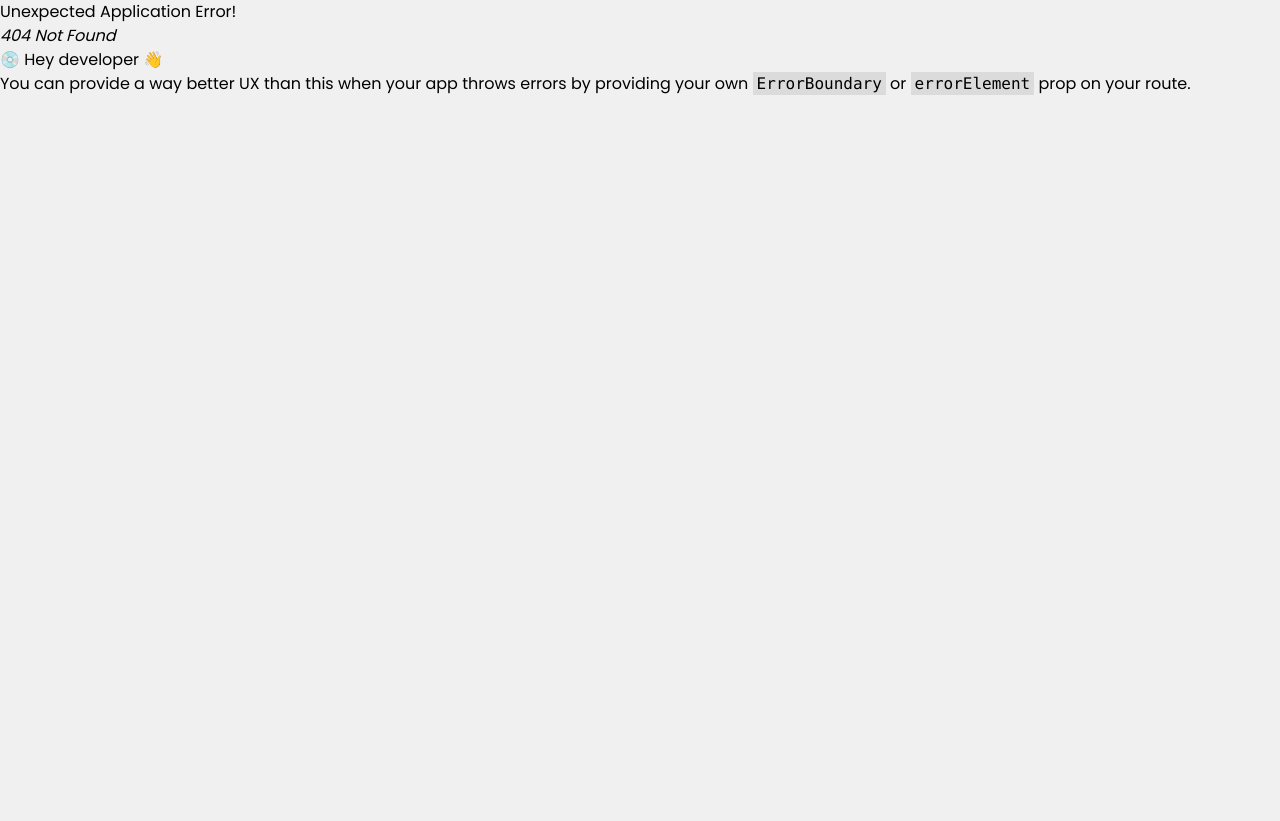
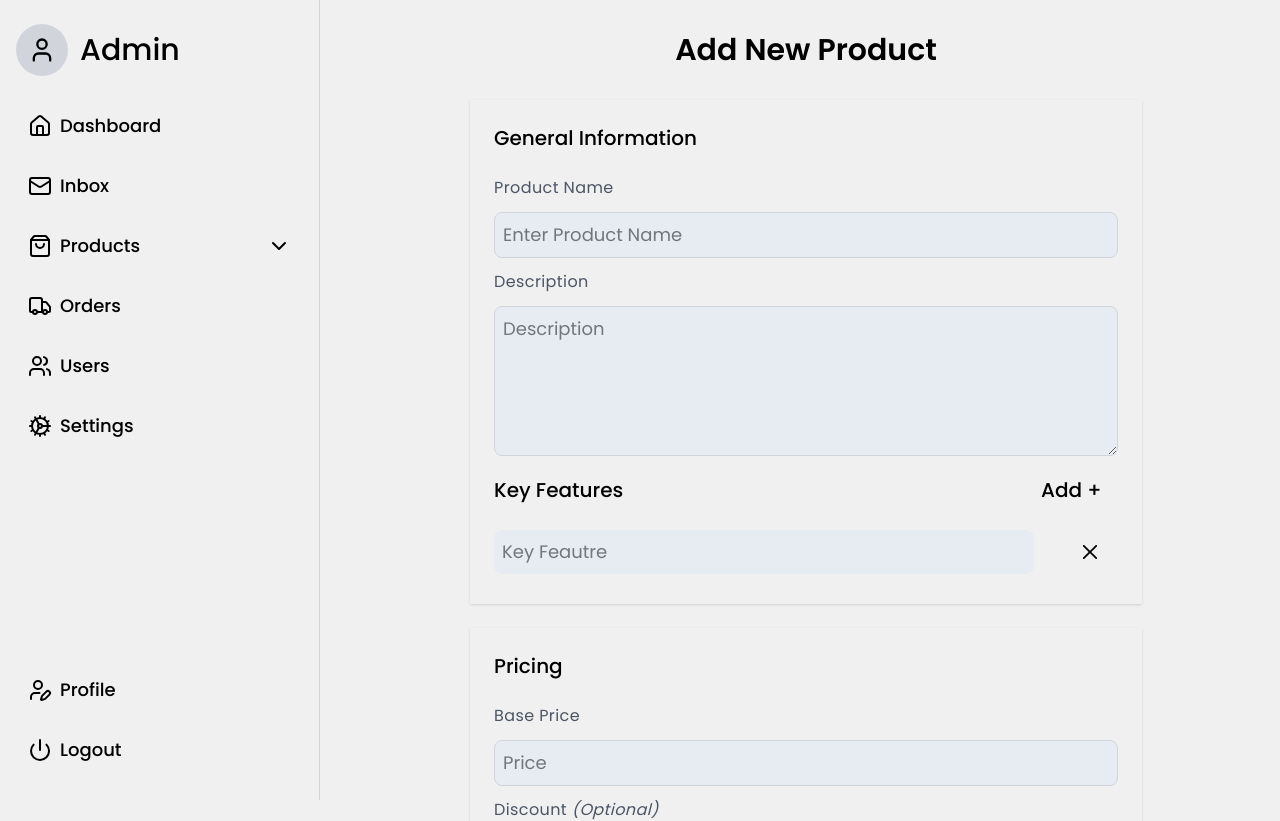
Before and after one commit to Manpreet055/Stitche_E_Commerce_Project, a React (Vite) app in the folder Day_07_Admin_panel_project/: page /product/add in a window 1280 px wide. Before the commit this address had no page. Shown: the top 821 px of the page. Before the commit the page ends 800 px from the top, so only its background shows below. Built offline with nearby package versions, Linux system fonts and the light colour scheme.

Commit message:
darkMode ,fixed dropDown and rsponsivenss .
give DarkMode Functionality , fixed dropdown Issuses of animations etc.

```diff
--- a/Day_07_Admin_panel_project/src/App.jsx
+++ b/Day_07_Admin_panel_project/src/App.jsx
@@ -7,7 +7,7 @@ function App() {
     <div>
       <div className="flex w-full ">
         <MainMenu />
-        <main className={`w-full mt-12 lg:mt-0 lg:ml-80 pl-5`}>
+        <main className={`scrollbar-hidden w-full mt-10 lg:mt-0 lg:ml-80 px-2 lg:pl-5`}>
           <Outlet></Outlet>
         </main>
       </div>
--- a/Day_07_Admin_panel_project/src/Components/Form/Form.jsx
+++ b/Day_07_Admin_panel_project/src/Components/Form/Form.jsx
@@ -49,10 +49,10 @@ const Form = () => {
         action=""
         method="POST"
         onSubmit={handleSubmit(onsubmit)}
-        className=" rounded-3xl flex gap-y-6 justify-evenly h-full flex-wrap w-full p-6 bg-[#f8f8f8]"
+        className=" rounded-3xl flex gap-y-6 justify-evenly h-full flex-wrap w-full"
       >
         {/* This is the first container which includes fields like title,description,price,Inventory etc. */}
-        <div className="flex-col gap-6 flex max-w-2xl">
+        <div className="flex-col gap-6 flex w-full max-w-2xl">
           {/* This is the Genral Infomation Section which contains title and description,keyfeatures of the prodict .. */}
           <div className="input-section">
             <h3 className="title">General Information</h3>
--- a/Day_07_Admin_panel_project/src/Components/Form/Images.jsx
+++ b/Day_07_Admin_panel_project/src/Components/Form/Images.jsx
@@ -28,7 +28,7 @@ const Images = ({ imgs, thumbnails }) => {
         <div className="w-full gap-4 flex flex-wrap  p-4">
           {images.map((file, index) => (
             <div
-              className="border border-gray-300 w-fit max-w-[150px] rounded"
+              className="border border-gray-300 w-fit max-w-[90px] max-h-[90px] lg:max-h-[150px]  lg:max-w-[150px]"
               key={index}
             >
               <img src={file} className="w-full h-full" alt="" />
@@ -58,7 +58,7 @@ const Images = ({ imgs, thumbnails }) => {
         <div className="w-full gap-4 flex flex-wrap  p-4">
           {thumbnail.map((file, index) => (
             <div
-              className="border border-gray-300 w-fit max-w-[150px] rounded"
+              className="border border-gray-300 w-fit max-w-[90px] max-h-[90px] lg:max-h-[150px]  lg:max-w-[150px]"
               key={index}
             >
               <img src={file} className="w-full h-full" alt="" />
--- /dev/null
+++ b/Day_07_Admin_panel_project/src/Components/Settings/DarkMode.jsx
@@ -0,0 +1,39 @@
+import { useState, useEffect } from "react";
+import Dropdown from "../Sidebar/Dropdown";
+import { Sun, Moon, MonitorCog } from "lucide-react";
+
+const DarkMode = () => {
+  const [theme, setTheme] = useState(
+    () => localStorage.getItem("themepreference") || "default-theme"
+  );
+  useEffect(() => {
+    document.body.classList.remove("dark", "default-theme", "light");
+    document.body.classList.add(theme);
+    localStorage.setItem("themepreference", theme);
+  }, [theme]);
+
+  return (
+    <div className="w-full flex justify-center">
+      <Dropdown buttonName="Set Dark/Light Mode" textSize="text-xl font-medium">
+       <div className="flex flex-col justify-evenly w-full h-48 rounded-2xl px-4 text-xl">
+         <button className="flex gap-4" onClick={() => setTheme("default-theme")}>
+          <MonitorCog />
+          System Preference
+        </button>
+
+        <button className="flex gap-4" onClick={() => setTheme("dark")}>
+          <Moon />
+          Dark
+        </button>
+
+        <button className="flex gap-4" onClick={() => setTheme("light")}>
+          <Sun />
+          Light
+        </button>
+       </div>
+      </Dropdown>
+    </div>
+  );
+};
+
+export default DarkMode;
--- /dev/null
+++ b/Day_07_Admin_panel_project/src/Components/Settings/Settings.jsx
@@ -0,0 +1,12 @@
+import React from 'react'
+import DarkMode from './DarkMode'
+
+const Settings = () => {
+  return (
+    <div className='scrollbar-hidden w-full h-screen overflow-scroll flex flex-col items-center'>
+        <DarkMode />
+    </div>
+  )
+}
+
+export default Settings
--- a/Day_07_Admin_panel_project/src/Components/Sidebar/Dropdown.jsx
+++ b/Day_07_Admin_panel_project/src/Components/Sidebar/Dropdown.jsx
@@ -1,21 +1,29 @@
-import { useState } from "react";
+import React, { useState } from "react";
 import { motion, AnimatePresence } from "framer-motion";
 import { NavLink } from "react-router-dom";
 import { ChevronUp } from "lucide-react";
 
-const Dropdown = ({ items = [], buttonName = "Menu", buttonIcon = null }) => {
+const Dropdown = ({
+  textSize,
+  children,
+  buttonName = "Menu",
+  buttonIcon = null,
+}) => {
   const [isOpen, setIsOpen] = useState(false);
   return (
-    <section className="w-full h-full">
-      <button className="flex pr-8 justify-between items-center w-full gap-2" onClick={() => setIsOpen((prev) => !prev)}>
-      <div className="flex gap-2 items-center">
+    <section className="w-full max-w-xl h-full">
+      <button
+        className="flex  justify-between items-center w-full gap-2"
+        onClick={() => setIsOpen((prev) => !prev)}
+      >
+        <div className={`flex gap-2 items-center ${textSize}`}>
           {buttonIcon}
-        {buttonName}
-      </div>
+          {buttonName}
+        </div>
         <div
           className={`${
             isOpen ? "rotate-0" : "rotate-180"
-          } transition-all duration-400 will-change-transform ease-in-out`}
+          } transition-all duration-500 ease-in-out`}
         >
           <ChevronUp />
         </div>
@@ -23,22 +31,16 @@ const Dropdown = ({ items = [], buttonName = "Menu", buttonIcon = null }) => {
       <AnimatePresence mode="wait">
         {isOpen && (
           <motion.div
-            className="origin-top overflow-hidden p-4 transition-all duration-300 ease-in-out will-change-transform flex flex-col justify-evenly h-auto text-xl"
-            initial={{ height: 0, opacity: 0 }}
-            animate={{ height: "100%", opacity: 1 }}
-            exit={{ height: 0, opacity: 0 }}
+            className="origin-top overflow-hidden p-4 transition-all duration-300 ease-in-out flex flex-col justify-evenly h-fit text-xl"
+            layout
+            initial={{ opacity: 0 }}
+            animate={{ opacity: 1 }}
+            exit={{ opacity: 0 }}
+            transition={{ duration: 0.25 }}
           >
             <ul>
-              {items.map((obj, index) => (
-                <li className="" key={index}>
-                  <NavLink
-                    to={obj.route}
-                    className="w-full flex sidebar-links"
-                  >
-                    {obj.icon}
-                    {obj.name}
-                  </NavLink>
-                </li>
+              {React.Children.map(children, (child, index) => (
+                <li key={index}>{child}</li>
               ))}
             </ul>
           </motion.div>
--- a/Day_07_Admin_panel_project/src/Components/Sidebar/MainMenu.jsx
+++ b/Day_07_Admin_panel_project/src/Components/Sidebar/MainMenu.jsx
@@ -1,42 +1,49 @@
-import React, { useState } from "react";
+import React, { useState,useEffect,useRef } from "react";
 import Sidebar from "./Sidebar";
 import { AnimatePresence, motion } from "framer-motion";
 import { Menu } from "lucide-react";
 
 const MainMenu = () => {
-  // const closeMenu = (event) => {
-  //   event.stopPropagation();
-  //   if (event.target.classList.contains("sidebar")) return;
-  //   setSidebarOpen(false);
-  // };
+  let menuRef = useRef();
   const [isSidebarOpen, setSidebarOpen] = useState(false);
+
+
+  useEffect(() => {
+    const handler = (event) => {
+      if (menuRef.current && !menuRef.current.contains(event.target)) {
+        setSidebarOpen(false);
+      }
+    };
+
+    document.addEventListener("mousedown", handler);
+
+    // Cleanup: remove listener when component unmounts or re-renders
+    return () => {
+      document.removeEventListener("mousedown", handler);
+    };
+  }, []);
   return (
-    <div>
+    <div className="">
       <div className="hidden lg:flex">
         <Sidebar></Sidebar>
       </div>
       <button
         onClick={() => setSidebarOpen(true)}
-        className="lg:hidden absolute left-2 top-4  block"
+        className="lg:hidden w-fit h-fit absolute left-2 top-4  block"
       >
         <Menu />
       </button>
       <AnimatePresence>
         {isSidebarOpen && (
           <motion.div
-            initial={{ x: "-100%", opacity: 0 }}
+          ref={menuRef}
+            initial={{ x: -320, opacity: 0 }}
             animate={{ x: 0, opacity: 1 }}
-            exit={{ x: "-100%", opacity: 0 }}
+            exit={{ x: -320, opacity: 0 }}
             transition={{ duration: 0.3 }}
-            drag="x"
-            dragConstraints={{ left: -320, right: 0, top: 0, bottom: 0 }}
-            onDragEnd={(event, info) => {
-              if (info.offset.x < -100) setSidebarOpen(false);
-            }}
-            // onClick={(e) => closeMenu(e)}
-            className={`block fixed left-0 top-0 h-full w-full lg:hidden`}
+            className={`block sidebar fixed left-0 top-0 h-full z-50 w-fit lg:hidden`}
           >
-            <Sidebar></Sidebar>\
+            <Sidebar></Sidebar>
           </motion.div>
         )}
       </AnimatePresence>
--- a/Day_07_Admin_panel_project/src/Components/Sidebar/ProductDropdown.jsx
+++ b/Day_07_Admin_panel_project/src/Components/Sidebar/ProductDropdown.jsx
@@ -1,29 +1,53 @@
-import React from 'react'
-import Dropdown from './Dropdown'
-import {ShoppingBag, ChartBarStacked, Grid,PackagePlus } from 'lucide-react'
+import React from "react";
+import Dropdown from "./Dropdown";
+import { ShoppingBag, ChartBarStacked, Grid, PackagePlus } from "lucide-react";
+import { NavLink } from "react-router-dom";
 
 const ProductDropdown = () => {
-    let dropDownArray = [{
-        name:"All Products",
-        route:"/products",
-        icon:<Grid/>
+  let dropDownArray = [
+    {
+      name: "All Products",
+      route: "/products",
+      icon: <Grid />,
     },
     {
-        name:"Add Product",
-        route:"products/add",
-        icon:<PackagePlus/>
+      name: "Add Product",
+      route: "products/add",
+      icon: <PackagePlus />,
     },
     {
-        name:"Categories",
-        route:"products/categories",
-        icon:<ChartBarStacked/>
+      name: "Categories",
+      route: "products/categories",
+      icon: <ChartBarStacked />,
     },
-    ]
+  ];
   return (
-    <div className='w-full sidebar-links'>
-      < Dropdown items={dropDownArray} buttonName='Products' buttonIcon={<ShoppingBag/>}/>
+    <div className="w-full sidebar-links">
+      <Dropdown buttonName="Products" buttonIcon={<ShoppingBag />}>
+        <NavLink to="products" className={({ isActive }) => {
+                        return `w-full flex sidebar-links    ${
+                          isActive ? "text-blue-500" : ""
+                        }`;
+                      }}>
+          {<Grid />}All Products{" "}
+        </NavLink>
+        <NavLink to="product/add" className={({ isActive }) => {
+                return `w-full flex sidebar-links    ${
+                  isActive ? "text-blue-500" : ""
+                }`;
+              }}>
+          {<PackagePlus />}Add Product
+        </NavLink>
+        <NavLink to="products/categories" className={({ isActive }) => {
+                return `w-full flex sidebar-links    ${
+                  isActive ? "text-blue-500" : ""
+                }`;
+              }}>
+          {<ChartBarStacked />}Categories
+        </NavLink>
+      </Dropdown>
     </div>
-  )
-}
+  );
+};
 
-export default ProductDropdown
+export default ProductDropdown;
--- a/Day_07_Admin_panel_project/src/Components/Sidebar/Sidebar.jsx
+++ b/Day_07_Admin_panel_project/src/Components/Sidebar/Sidebar.jsx
@@ -15,7 +15,7 @@ import {
 const Sidebar = () => {
   return (
     <div
-      className={`sidebar flex z-50 bg-[#f0f0f0] flex-col justify-between h-screen w-72 md:w-80 top-0 left-0 fixed border border-neutral-300`}
+      className={`sidebar flex z-50   flex-col justify-between h-full w-72 max-w-[80vw] md:w-80 top-0 left-0 fixed border-r-1 border-neutral-300`}
     >
       <div>
         <div className="flex py-6 px-4 items-center gap-3 text-3xl font-medium">
@@ -28,8 +28,8 @@ const Sidebar = () => {
           <li>
             <NavLink
               className={({ isActive }) => {
-                return ` w-full flex sidebar-links   ${
-                  isActive ? "bg-gray-300" : ""
+                return `w-full flex sidebar-links    ${
+                  isActive ? "text-blue-500" : ""
                 }`;
               }}
               to="/"
@@ -43,7 +43,7 @@ const Sidebar = () => {
             <NavLink
               className={({ isActive }) => {
                 return ` w-full flex sidebar-links   ${
-                  isActive ? "bg-gray-300" : ""
+                  isActive ? "text-blue-500" : ""
                 }`;
               }}
               to="/inbox"
@@ -61,7 +61,7 @@ const Sidebar = () => {
             <NavLink
               className={({ isActive }) => {
                 return ` w-full flex sidebar-links   ${
-                  isActive ? "bg-gray-300" : ""
+                  isActive ? "text-blue-500" : ""
                 }`;
               }}
               to="/orders"
@@ -75,7 +75,7 @@ const Sidebar = () => {
             <NavLink
               className={({ isActive }) => {
                 return ` w-full flex sidebar-links   ${
-                  isActive ? "bg-gray-300" : ""
+                  isActive ? "text-blue-500" : ""
                 }`;
               }}
               to="/customers"
@@ -89,7 +89,7 @@ const Sidebar = () => {
             <NavLink
               className={({ isActive }) => {
                 return ` w-full flex sidebar-links   ${
-                  isActive ? "bg-gray-300" : ""
+                  isActive ? "text-blue-500" : ""
                 }`;
               }}
               to="/settings"
@@ -105,10 +105,10 @@ const Sidebar = () => {
           <NavLink
             className={({ isActive }) => {
               return ` w-full flex sidebar-links   ${
-                isActive ? "bg-gray-300" : ""
+                isActive ? "text-blue-500" : ""
               }`;
             }}
-            to="/settings"
+            to="/profile"
           >
             <UserPen />
             Profile
@@ -118,10 +118,10 @@ const Sidebar = () => {
           <NavLink
             className={({ isActive }) => {
               return ` w-full flex sidebar-links   ${
-                isActive ? "bg-gray-300" : ""
+                isActive ? "text-blue-500" : ""
               }`;
             }}
-            to="/settings"
+            to="/logout"
           >
             <Power />
             Logout
--- a/Day_07_Admin_panel_project/src/index.css
+++ b/Day_07_Admin_panel_project/src/index.css
@@ -8,8 +8,29 @@ body{
 
 }
 
+.dark{
+    @apply bg-[#121212] text-white
+}
+.dark,.sidebar {
+    @apply bg-[#121212] text-white
+}
+
+.default-theme {
+    @apply dark:bg-gray-900 dark:text-white text-black bg-[#f0f0f0]
+}
+
+.light{
+    @apply text-black bg-[#f0f0f0]
+}
+.default-theme,.sidebar{
+    @apply dark:bg-gray-900 dark:text-white text-black bg-[#f0f0f0]
+}
+
+.light,.sidebar{
+    @apply text-black bg-[#f0f0f0]
+}
 .button-style{
-    @apply bg-blue-600 hover:shadow-lg px-6 py-3 h-full  rounded-2xl text-white  font-medium
+    @apply bg-blue-600 hover:shadow-lg px-4 py-3 md:px-6 md:py-3 h-full  rounded-2xl text-white  font-medium
 }
 .scrollbar-hidden{
     scrollbar-width: none;
@@ -23,14 +44,14 @@ body{
 }
 
 .sidebar-links {
-    @apply flex gap-2 items-center hover:bg-gray-300 py-3 rounded-xl px-3
+    @apply flex gap-2 items-center text-lg py-3 rounded-xl px-3
 }
 
 .input-section{
-    @apply p-6  border border-neutral-200 shadow-lg rounded-2xl flex gap-3 flex-col
+    @apply p-6 shadow-sm flex gap-3 flex-col
 }
 input,textarea,select{
-    @apply  py-2 rounded-lg bg-blue-200/20 text-lg pl-2  ;
+    @apply  py-2 rounded-lg transition-all ease-in-out duration-500  bg-blue-200/20 text-lg pl-2  ;
 }
 
 label{
```
Also changed, not shown: Day_07_Admin_panel_project/src/main.jsx (+6 -2 lines).
